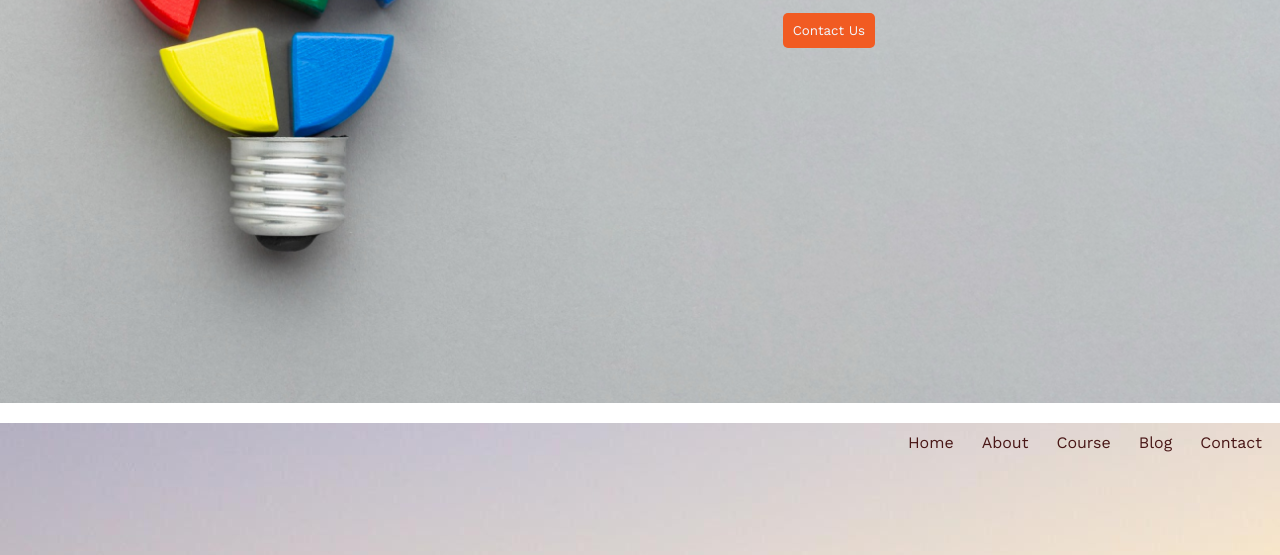
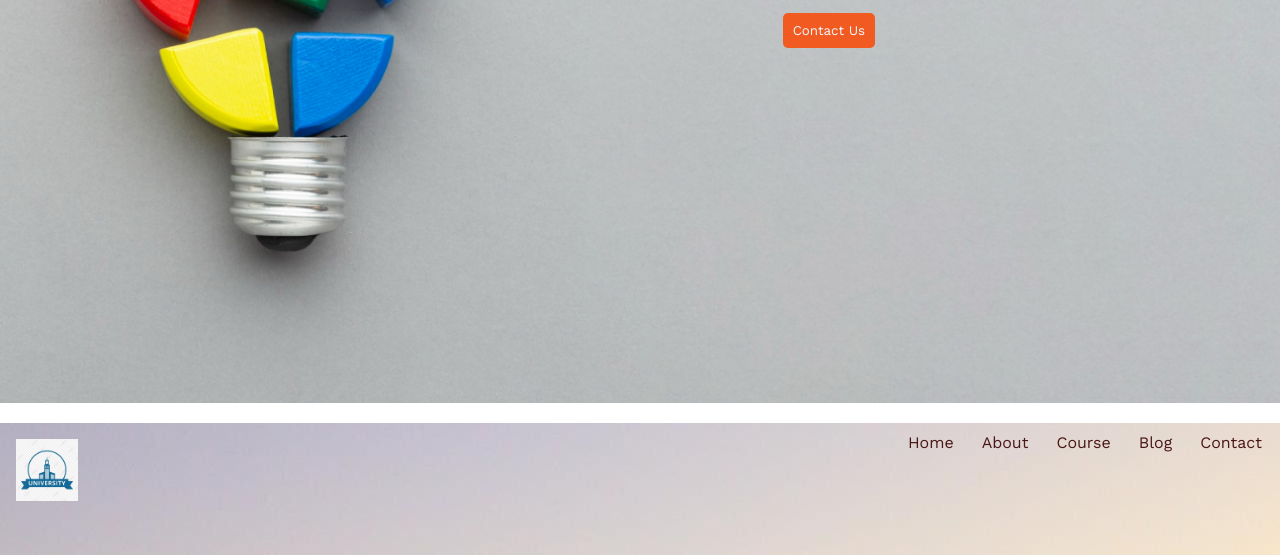
Before and after one commit to Ashik-Faysal/my-first-assignment, a plain HTML site: page index.html in a window 1280 px wide. Shown: the part 397-952 px from the top of the page. Drawn offline with nearby package versions, Linux system fonts and the light colour scheme; a web font is replaced by a local one.

Commit message:
added university logo

```diff
--- a/index.html
+++ b/index.html
@@ -22,6 +22,8 @@
     <!-- end header section -->
     <!-- My section start -->
     <section class="my-section">
+       <img
+       class="my-section-img" src="./images/icons/university.png" alt="">
         <div class="my-section-bar">
             <ul>
                 <li>Home</li>
--- a/styles/styles.css
+++ b/styles/styles.css
@@ -47,6 +47,14 @@
     margin-top: 20px;
    text-align: center;
 }
+.my-section-img{
+    height: 62px;
+        width: 62px;
+        display: flex;
+      justify-content: left;
+      padding: 16px;
+      position: absolute;
+}
 .my-section-bar ul{
     display: flex;
     justify-content: right;
@@ -72,6 +80,7 @@
     margin-bottom: 16px;
     font-size: 64px;
     font-weight: 700;
+    /* my section styles end  */
 }
 /* failures-section start */
 
```
Also changed, not shown: images/icons/university.png (added).
